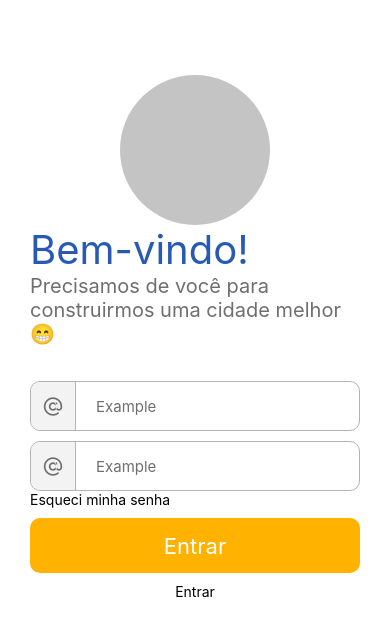
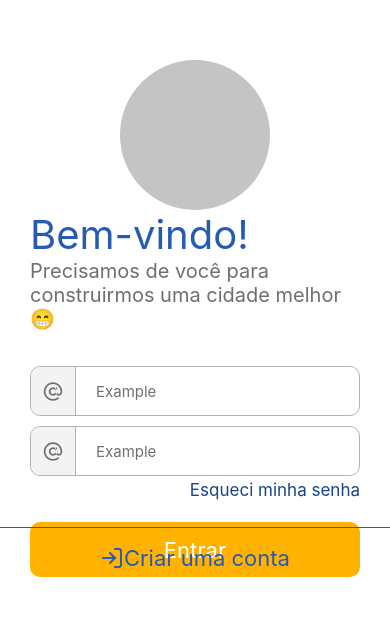
Before and after one commit to Vini7Dev/hackathon-clpv, a React Native app: screen / in a window 390 px wide. Shown: the top 636 px of the page. Built offline with nearby package versions, Linux system fonts and the light colour scheme.

Commit message:
Login page styled

```diff
--- a/src/components/FooterButton/index.tsx
+++ b/src/components/FooterButton/index.tsx
@@ -1,14 +1,21 @@
 import React from 'react';
+import Icon from 'react-native-vector-icons/Feather';
+
+import theme from '../../global/styles/theme';
 import {
   Container,
   ButtonText,
 } from './styles';
 
+const { primary } = theme.colors;
+
 const FooterButton: React.FC = () => {
   return (
     <Container>
+      <Icon name="log-in" color={primary} size={24} />
+
       <ButtonText>
-        Entrar
+        Criar uma conta
       </ButtonText>
     </Container>
   );
--- a/src/components/FooterButton/styles.ts
+++ b/src/components/FooterButton/styles.ts
@@ -1,9 +1,23 @@
 import styled from 'styled-components/native';
+import theme from '../../global/styles/theme';
+
+const {
+  primary,
+} = theme.colors;
 
 export const Container = styled.View`
-
+  position: absolute;
+  bottom: 0px;
+  width: 100%;
+  height: 60px;
+  flex-direction: row;
+  align-items: center;
+  justify-content: center;
+  border-top-width: 1px;
+  border-top-color: ${primary};
 `;
 
 export const ButtonText = styled.Text`
-
+  color: ${primary};
+  font-size: 22px;
 `;
--- a/src/screens/Login/index.tsx
+++ b/src/screens/Login/index.tsx
@@ -1,6 +1,8 @@
 import React from 'react';
+import { KeyboardAvoidingView } from 'react-native';
 import {
   Container,
+  Content,
   Logo,
   TitleView,
   Title,
@@ -16,7 +18,9 @@ import FooterButton from '../../components/FooterButton';
 
 const Login: React.FC = () => {
   return (
+    <KeyboardAvoidingView>
       <Container>
+        <Content>
           <Logo />
 
           <TitleView>
@@ -45,9 +49,11 @@ const Login: React.FC = () => {
               <Button />
             </InputMargin>
           </Form>
+        </Content>
+      </Container>
 
       <FooterButton />
-    </Container>
+    </KeyboardAvoidingView>
   );
 };
 
--- a/src/screens/Login/styles.ts
+++ b/src/screens/Login/styles.ts
@@ -3,14 +3,19 @@ import theme from '../../global/styles/theme';
 
 const {
   primary,
+  subtitle,
   text,
 } = theme.colors;
 
-export const Container = styled.View`
+export const Container = styled.ScrollView`
   width: 100%;
   height: 100%;
+  padding: 60px 30px 0;
+  margin: 0;
+`;
+
+export const Content = styled.View`
   align-items: center;
-  padding: 75px 30px;
 `;
 
 export const Logo = styled.View`
@@ -20,9 +25,7 @@ export const Logo = styled.View`
   background-color: #C4C4C4;
 `;
 
-export const TitleView = styled.View`
-
-`;
+export const TitleView = styled.View``;
 
 export const Title = styled.Text`
   color: ${primary};
@@ -44,5 +47,8 @@ export const InputMargin = styled.View`
 `;
 
 export const ForgotPassword = styled.Text`
-
+  margin: 4px 0 12px;
+  text-align: right;
+  color: ${subtitle};
+  font-size: 17px;
 `;
```
Lines whose indentation alone changed are shown as unchanged.
